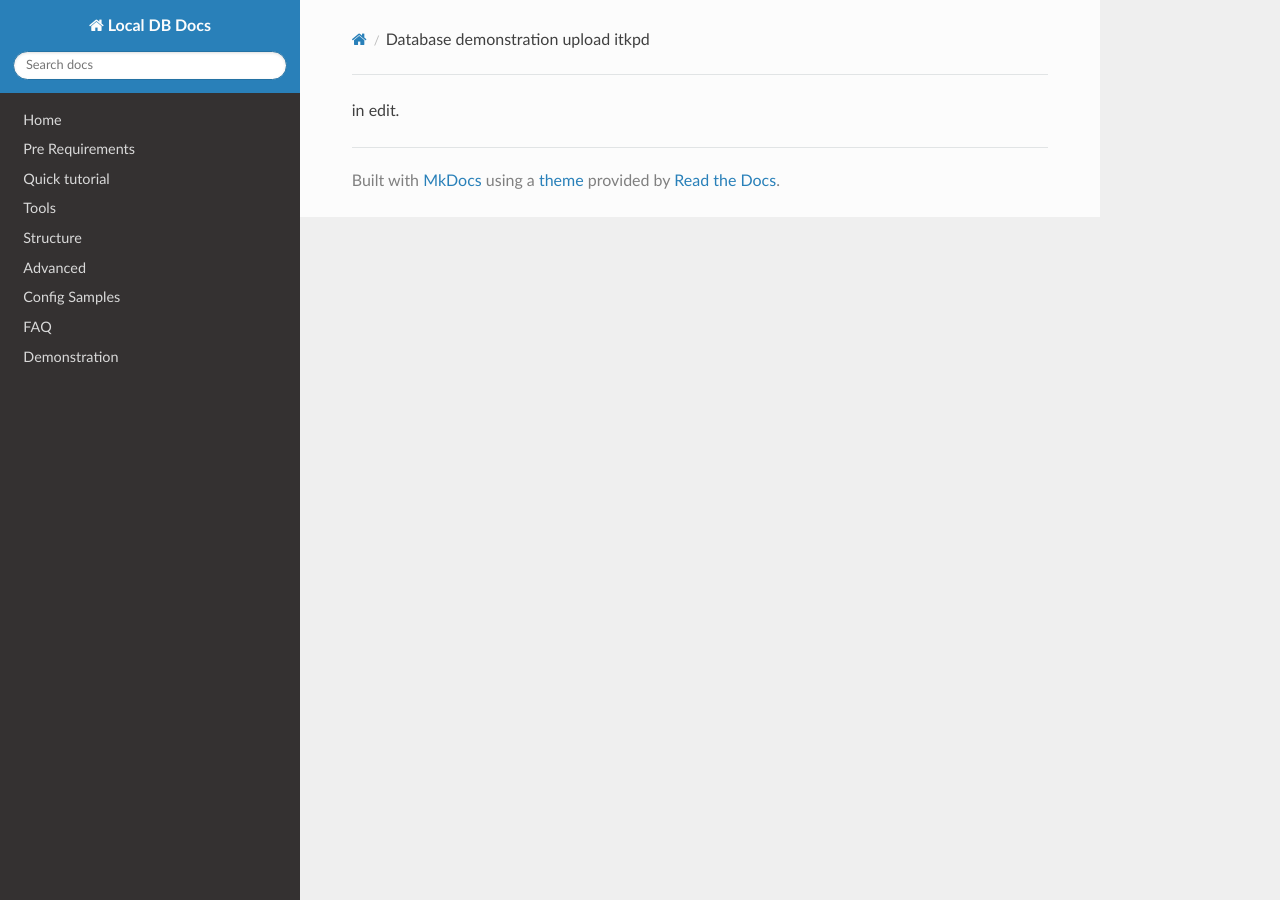
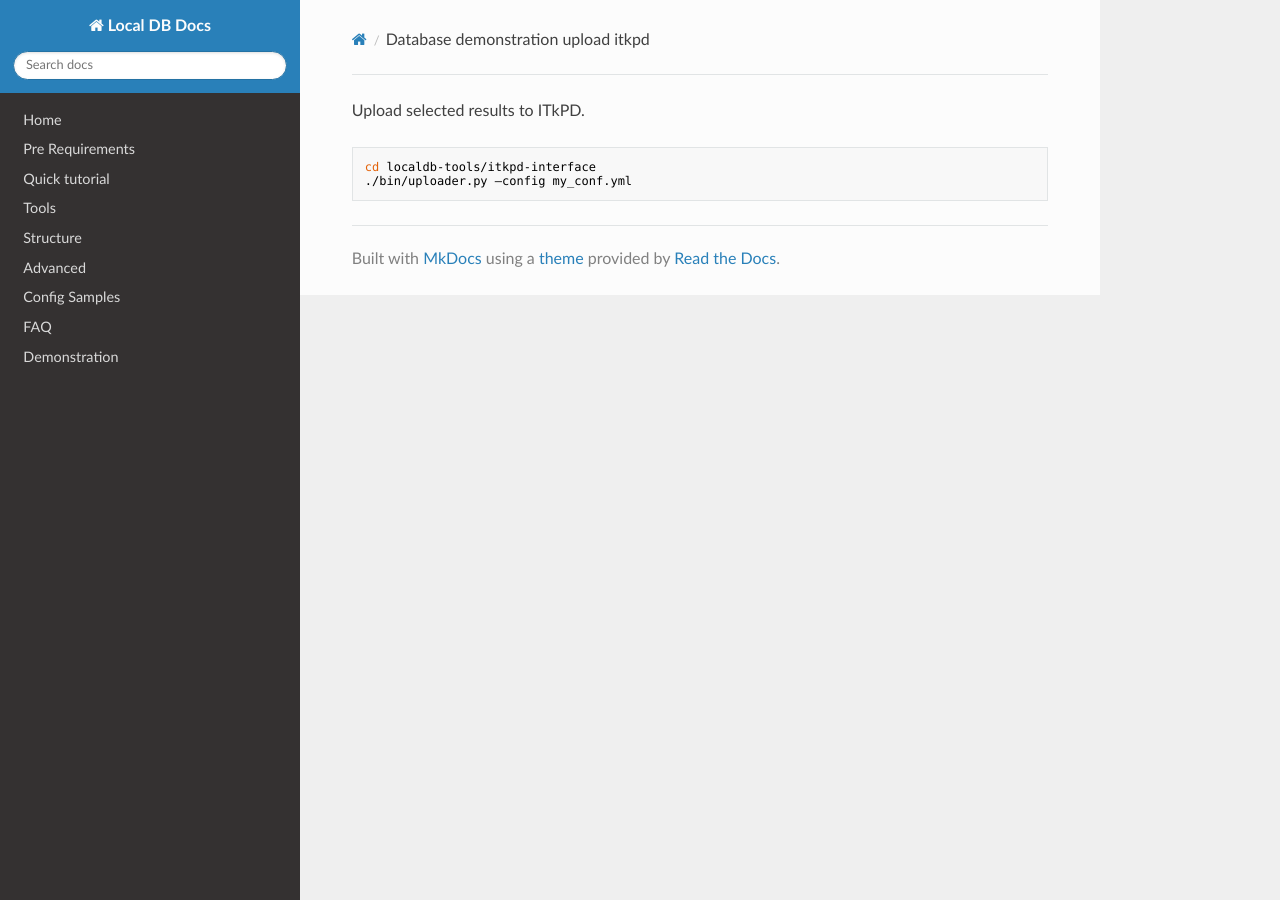
Before and after one commit to jlab-hep/localdb-docs, an MkDocs documentation site: the page built from docs/database_demonstration_upload_itkpd.md, in a window 1280 px wide. Built offline with MkDocs 1.6.1, drawn with Linux system fonts in a browser that asks for light colours; nearby versions of some CDN libraries; old or Windows-style settings are respelled for this version of MkDocs.

Commit message:
add itkpd uploader command

````diff
--- a/docs/database_demonstration_upload_itkpd.md
+++ b/docs/database_demonstration_upload_itkpd.md
@@ -1 +1,5 @@
-in edit.
+Upload selected results to ITkPD.
+```bash
+cd localdb-tools/itkpd-interface
+./bin/uploader.py —config my_conf.yml
+```
````
Also changed, not shown: docs/database_demonstration_viewer.md (+3 -0 lines).
